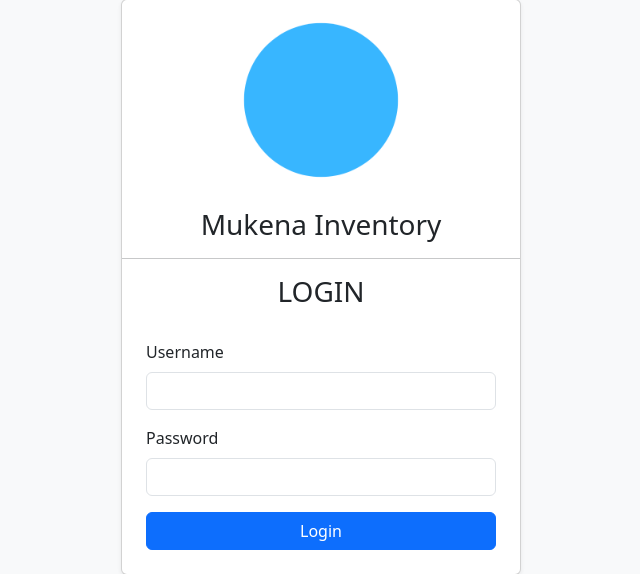
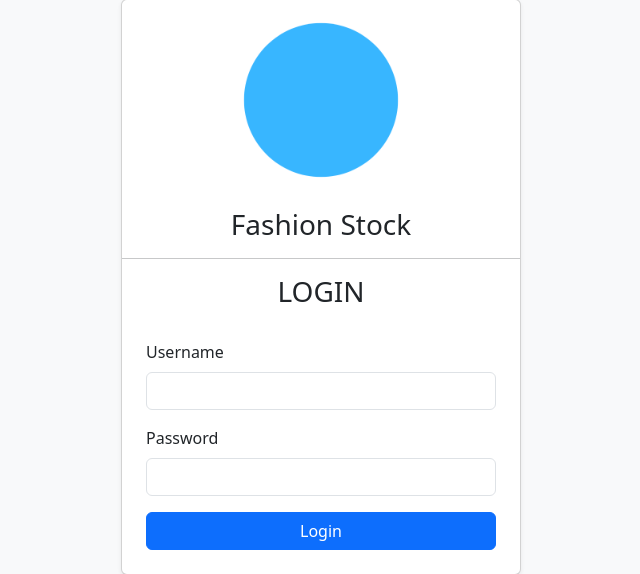
Before and after one commit to e-rinfn/fashion-stock, a PHP site: page /auth/login.php in a window 1280 px wide. Shown: the part 113-687 px from the top of the page, without its empty margins (319-959 px from the left). Run offline with PHP 8.4, Linux system fonts and the light colour scheme.

Commit message:
ubah text di login page

```diff
--- a/auth/login.php
+++ b/auth/login.php
@@ -46,7 +46,7 @@ if ($_SERVER['REQUEST_METHOD'] === 'POST') {
 <head>
     <meta charset="UTF-8">
     <meta name="viewport" content="width=device-width, initial-scale=1.0">
-    <title>Login - Mukena Inventory</title>
+    <title>Login - Fashion Stock</title>
     <link href="https://cdn.jsdelivr.net/npm/bootstrap@5.3.0/dist/css/bootstrap.min.css" rel="stylesheet">
     <link href="../assets/css/style.css" rel="stylesheet">
     <style>
@@ -67,7 +67,7 @@ if ($_SERVER['REQUEST_METHOD'] === 'POST') {
             <div class="card shadow-sm">
                 <div class="text-center">
                     <img src="../assets/images/Logo.png" alt="Logo" width="200">
-                    <h3 class="mt-2">Mukena Inventory</h3>
+                    <h3 class="mt-2">Fashion Stock</h3>
                     <hr>
                     <h3>LOGIN</h3>
                 </div>
```
